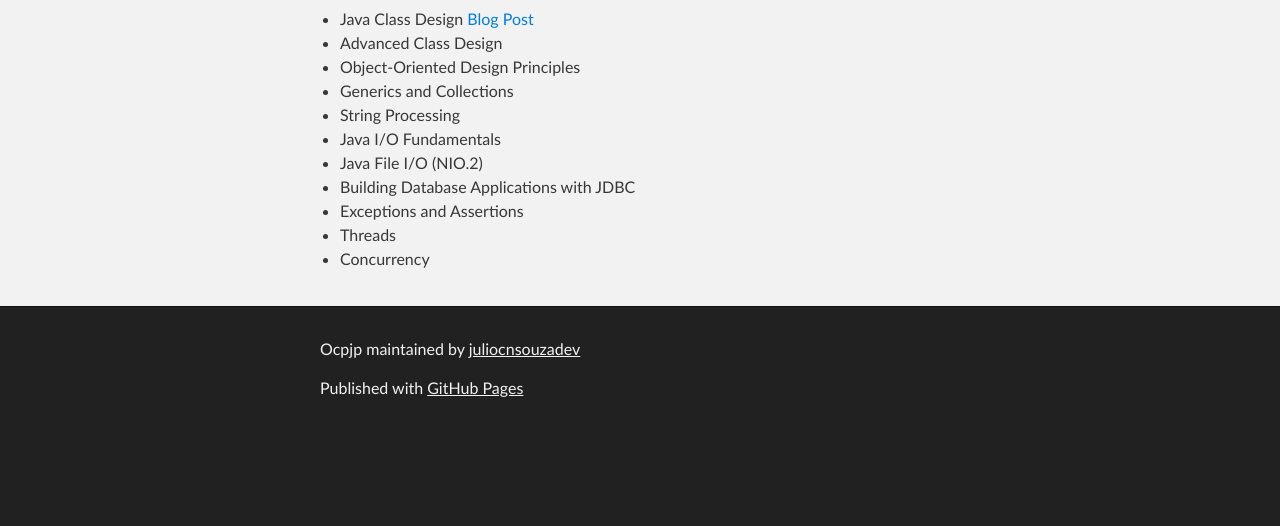
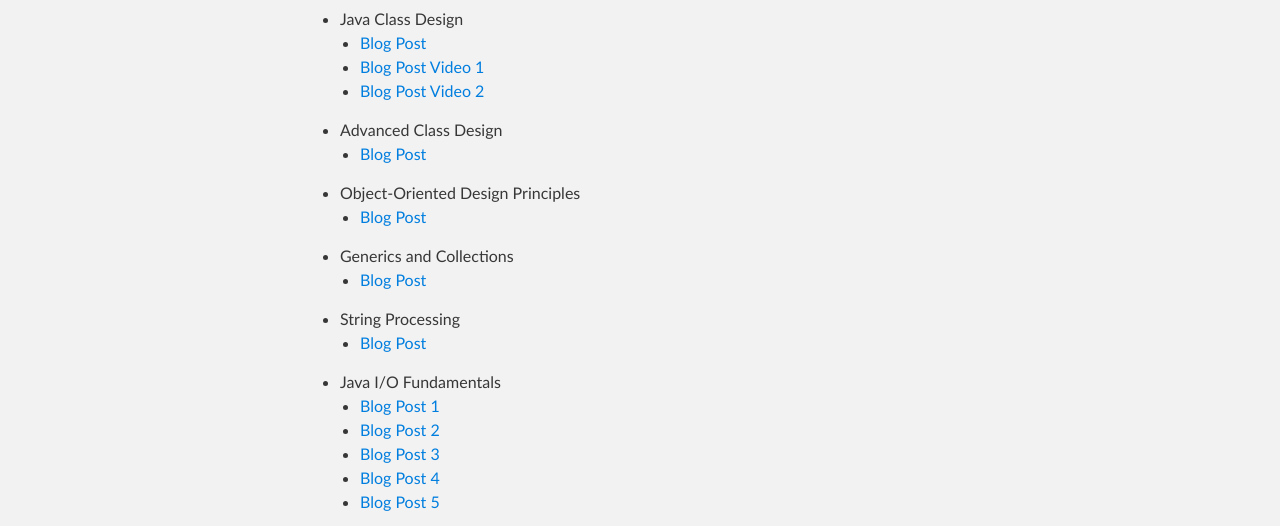
Before and after one commit to juliocnsouzadev/ocpjp, a plain HTML site: page index.html in a window 1280 px wide. Shown: the part 385-911 px from the top of the page. Before the commit the page ends 820 px from the top, so only its background shows below. Drawn offline with Linux system fonts and the light colour scheme.

```diff
--- a/index.html
+++ b/index.html
@@ -39,18 +39,57 @@
 
 <ul>
 <li>Java Class Design
-<a href="http://www.juliocnsouza.com.br/revisao-ocpjp-design-de-classes-java/">Blog Post</a>
+
+<ul>
+<li><a href="http://www.juliocnsouza.com.br/revisao-ocpjp-design-de-classes-java/">Blog Post</a></li>
+<li><a href="http://www.juliocnsouza.com.br/video-revisao-ocp-java-programmer-7-class-design-parte-01/">Blog Post Video 1</a></li>
+<li><a href="http://www.juliocnsouza.com.br/video-revisao-ocp-java-programmer-7-class-design-parte-02/">Blog Post Video 2</a></li>
+</ul>
 </li>
-<li>Advanced Class Design</li>
-<li>Object-Oriented Design Principles</li>
-<li>Generics and Collections</li>
-<li>String Processing</li>
-<li>Java I/O Fundamentals</li>
+<li>Advanced Class Design
+
+<ul>
+<li><a href="http://www.juliocnsouza.com.br/revisao-ocpjp-design-de-classes-avancado-java/">Blog Post</a></li>
+</ul>
+</li>
+<li>Object-Oriented Design Principles
+
+<ul>
+<li><a href="http://www.juliocnsouza.com.br/revisao-ocpjp-pricipios-poo/">Blog Post</a></li>
+</ul>
+</li>
+<li>Generics and Collections
+
+<ul>
+<li><a href="http://www.juliocnsouza.com.br/revisao-ocpjp-generics-and-collections/">Blog Post</a></li>
+</ul>
+</li>
+<li>String Processing
+
+<ul>
+<li><a href="http://www.juliocnsouza.com.br/revisao-ocpjp-string-processing/">Blog Post</a></li>
+</ul>
+</li>
+<li>Java I/O Fundamentals
+
+<ul>
+<li><a href="http://www.juliocnsouza.com.br/java-io-classe-console/">Blog Post 1</a></li>
+<li><a href="http://www.juliocnsouza.com.br/java-io-ler-e-escrever-arquivos-parte-1-stream-de-caracteres/">Blog Post 2</a></li>
+<li><a href="http://www.juliocnsouza.com.br/java-io-ler-e-escrever-arquivos-parte-2-stream-de-caracteres-com-busca/">Blog Post 3</a></li>
+<li><a href="http://www.juliocnsouza.com.br/java-io-ler-e-escrever-arquivos-parte-3-stream-de-bytes/">Blog Post 4</a></li>
+<li><a href="http://www.juliocnsouza.com.br/java-io-ler-e-escrever-arquivos-final/">Blog Post 5</a></li>
+</ul>
+</li>
 <li>Java File I/O (NIO.2)</li>
 <li>Building Database Applications with JDBC</li>
 <li>Exceptions and Assertions</li>
 <li>Threads</li>
-<li>Concurrency</li>
+<li>Concurrency
+
+<ul>
+<li><a href="">Blog Post</a></li>
+</ul>
+</li>
 </ul>
       </section>
     </div>
```
Also changed, not shown: params.json (+1 -1 lines).
